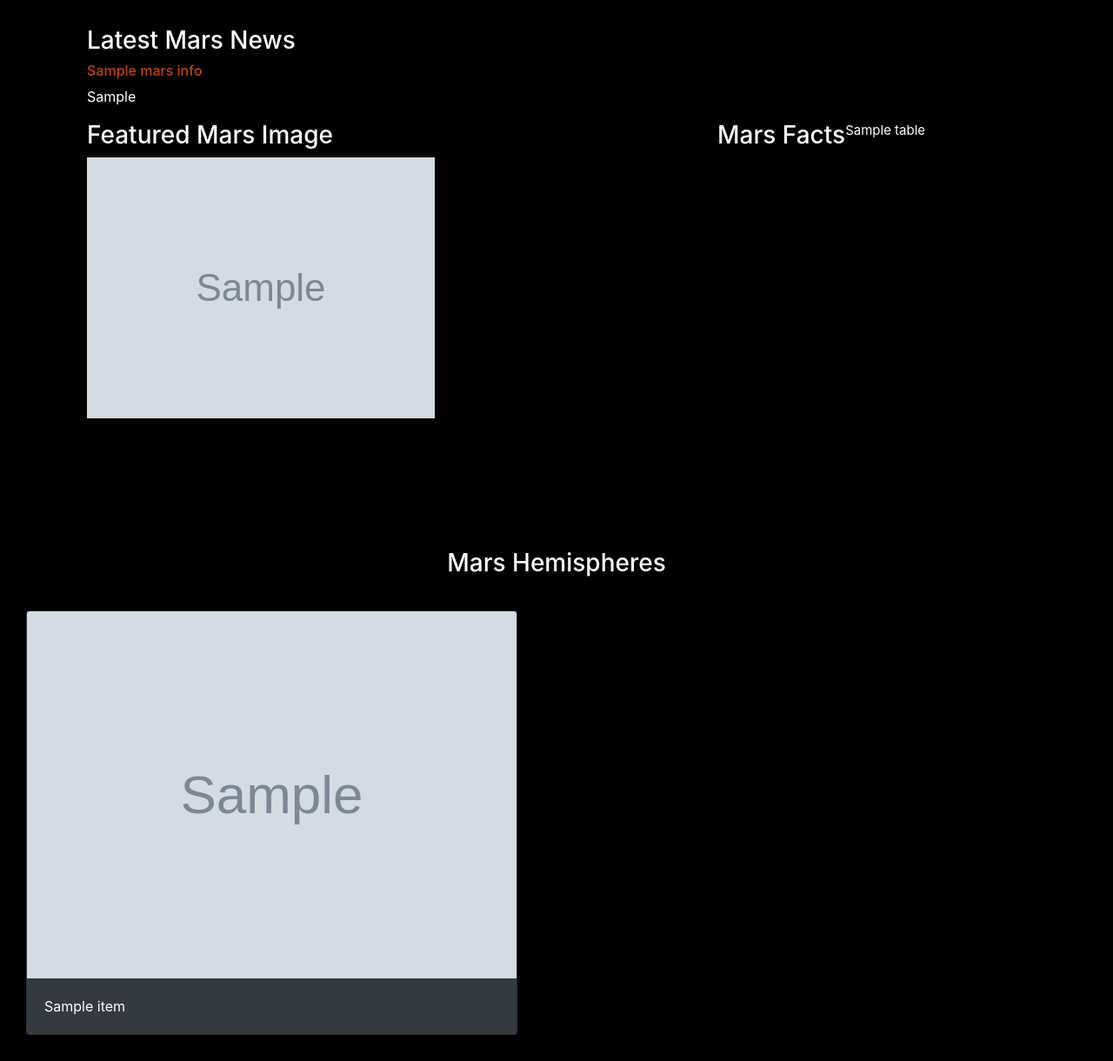
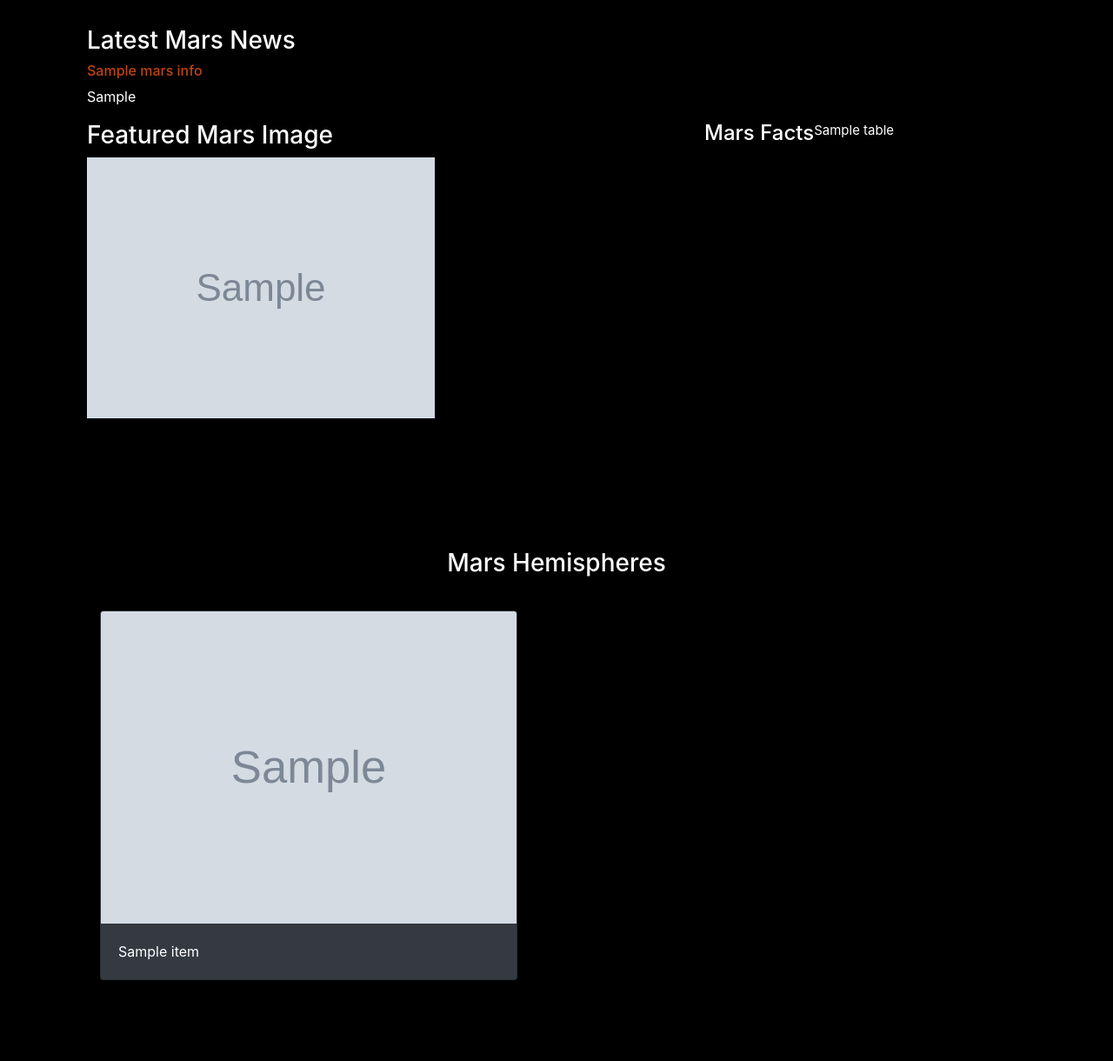
Before and after one commit to lyli888/Level-8-Web-Scraping-Document-Databases, a Flask app: page / in a window 1280 px wide. Shown: the part 253-1473 px from the top of the page at 87% size. After the commit the page ends 1380 px from the top, so only its background shows below. Run offline with Flask 2, Linux system fonts and the light colour scheme; grey boxes marked "Sample" are stand-in pictures; a database or web service that is not in the repository returns one stand-in record (values such as "Sample title"); some libraries are stand-ins or nearby versions.

Commit message:
Update index.html

```diff
--- a/Missions_To_Mars/templates/index.html
+++ b/Missions_To_Mars/templates/index.html
@@ -33,17 +33,19 @@
 
         <div class="container">
             <div class="row">
-                <!-- Left Image-->
+                <!-- Featured Image-->
                 <div class="col-lg-8 col-md-8 col-sm-12">
                     <h3>Featured Mars Image</h3>
                     <img src="{{ mars_info.featured_image }}" style="max-width:100%; max-height: auto;" alt="Mars Featured Image">
                 </div>
 
+
+                <div class="row">
                     <!-- Table -->
                     <br>
-                    <h3>Mars Facts</h3>
+                    <h4>Mars Facts</h4>
                     <div style="max-width: 450px; max-height: 150px; font-size: 15px; margin-bottom: 65px;">
-                        {{ mars_info.table}}
+                        {{ mars_info.table|safe}}
                     </div>
                 </div> <!-- col4 -->
             </div><!-- Row -->
```
